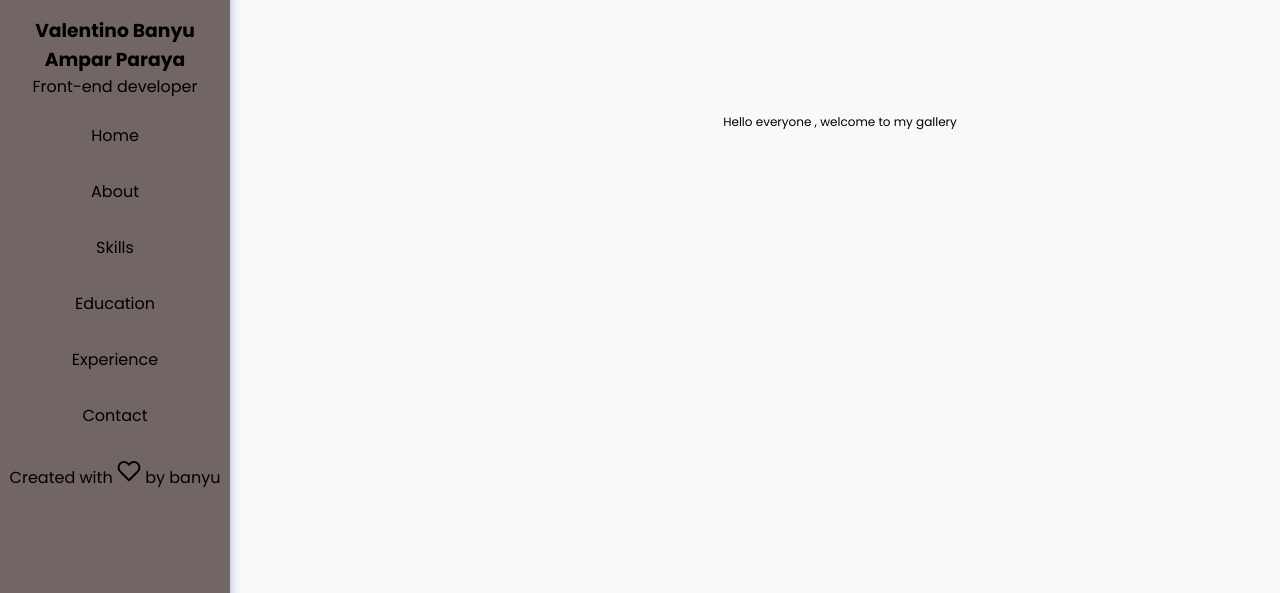
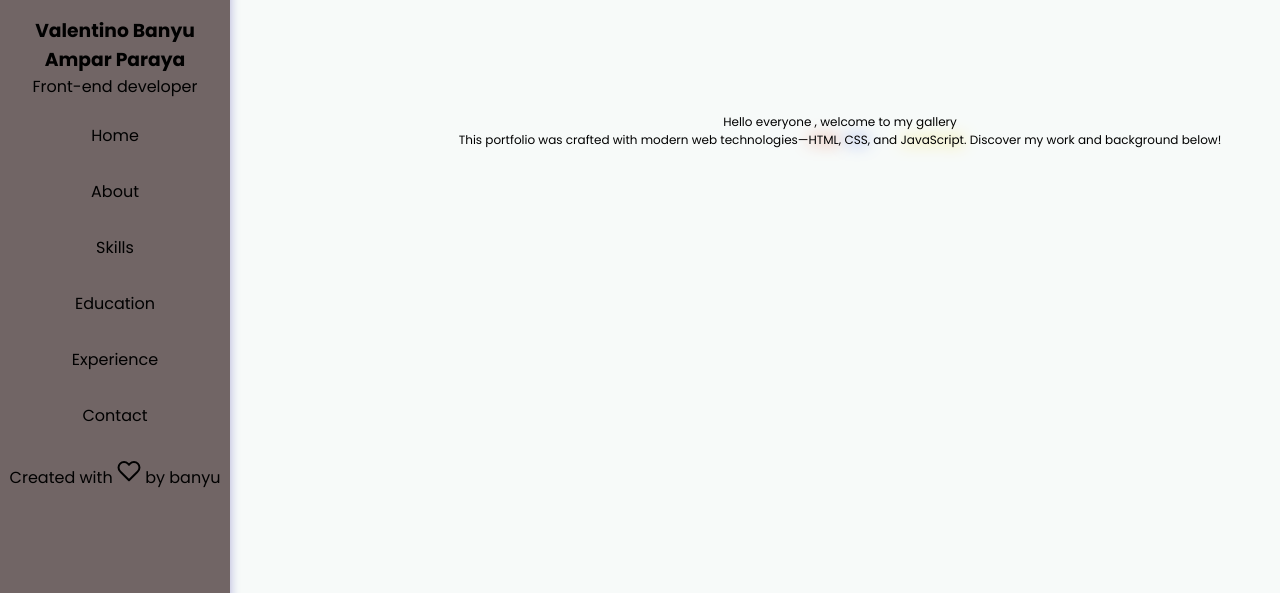
Before and after one commit to nyukkiw/myPortofolio, a plain HTML site: page index.html in a window 1280 px wide. Shown: the part 207-800 px from the top of the page. Drawn offline with nearby package versions, Linux system fonts and the light colour scheme; a web font is replaced by a local one.

Commit message:
perubahan tulisan di home dan skills

```diff
--- a/index.html
+++ b/index.html
@@ -78,6 +78,12 @@
                      <span class="my">my</span>
                     <span class="gallery">gallery</span>
                 </p>
+                <p class="desc">This portfolio was crafted with modern web technologies—<span class="html">HTML</span>, <span class="css">CSS</span>, and <span class="js">JavaScript</span>.
+                    Discover my work and background below!
+                </p>
+
+
+
 
             </section>
 
@@ -102,8 +108,8 @@
 
                 <img src="picture/HTML5_Logo.svg" alt="html-logo" class="htmlLogo" onclick="showMessage('HTML','Proficient in HTML')">
                 <img src="picture/CSS3_logo.svg.png" alt="css-logo" class="cssLogo" onclick="showMessage('CSS','Proficient in CSS')">
-                <img src="picture/Unofficial_JavaScript_logo_2.svg.png" alt="js-logo" class="jsLogo" onclick="showMessage('Java script','Currently, my HTML/CSS skills outpace my JavaScript, but Im actively improving my JS abilities through projects and study ')">
-                <img src="picture/tailwindcss-logotype/tailwindcss-logotype.svg" alt="tw-logo" class="twLogo" onclick="showMessage('Tailwind','Like JavaScript, I can also use Tailwind CSS—I’m currently diving deeper into it!')">
+                <img src="picture/Unofficial_JavaScript_logo_2.svg.png" alt="js-logo" class="jsLogo" onclick="showMessage('Java script','Currently, my HTML/CSS skills outpace my JavaScript,but Im actively improving <br>my JS abilities through <br>projects and study ')">
+                <img src="picture/tailwindcss-logotype/tailwindcss-logotype.svg" alt="tw-logo" class="twLogo" onclick="showMessage('Tailwind','Like JavaScript, I can also use Tailwind CSS <br>I’m currently diving deeper into it!')">
             </section>
 
             <div id="popUp" class="messagePopup"></div>
--- a/style.css
+++ b/style.css
@@ -191,7 +191,7 @@ display: none;
     align-items: center;
 
 }
-#home p{
+#home{
     padding-top: 300px
 }
 .hello{
@@ -214,6 +214,18 @@ display: none;
 }
 .gallery{
     animation: fadeIn 7s ease-in-out ;
+}
+.desc{
+    animation: fadeIn 3.5s ease-in-out;
+}
+.html{
+    filter: drop-shadow(0 0 8px #e34c26);
+}
+.css{
+    filter: drop-shadow(0 0 8px #264de4);
+}
+.js{
+    filter: drop-shadow(0 0 8px #f7df1e);
 }
 /* end home */
 
```
